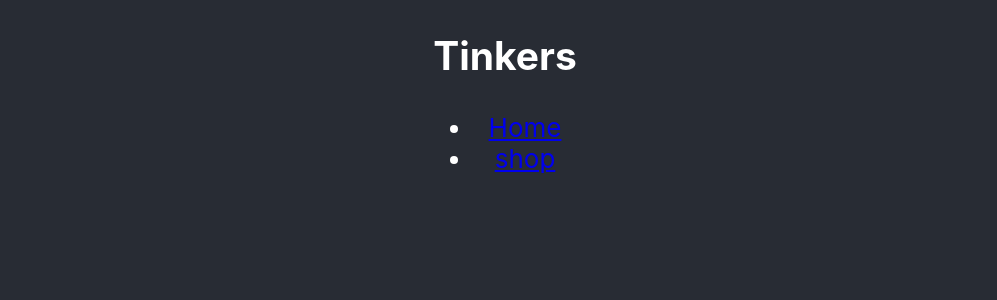
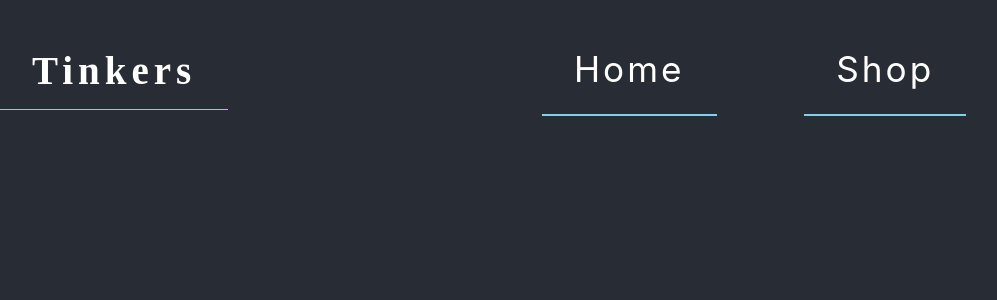
Before and after one commit to YasirHasn9/react-in-depth, a React (Create React App) app in the folder react-app/: page / in a window 1280 px wide. Shown: the top 300 px of the page, without its empty margins (135-1132 px from the left). Built offline with nearby package versions, Linux system fonts and the light colour scheme.

Commit message:
style the navbar

```diff
--- a/react-app/src/App.css
+++ b/react-app/src/App.css
@@ -14,3 +14,7 @@
   width: 100vw;
   height:100vh;
 }
+
+a {
+  text-decoration: none;
+}
--- a/react-app/src/App.tsx
+++ b/react-app/src/App.tsx
@@ -2,6 +2,7 @@
 import {Route , Link} from "react-router-dom"
 import {ThemeProvider,DefaultTheme}  from "styled-components"
 import {lightTheme} from "./theme"
+import {NavBar} from "./style"
 import "./App.css"
 
 // import GrandFather from "./passingDrop"
@@ -82,13 +83,13 @@ function App() {
 
       <ListCities /> */}
       <header className="App-header">
-        <nav>
-          <h1>Tinkers</h1>
-          <ul>
-            <li><Link to="/">Home</Link></li>
-            <li><Link to="/shop">shop</Link></li>
-          </ul>
-        </nav>
+        <NavBar>
+          <h1><Link to="/">Tinkers</Link></h1>
+          <div>
+            <Link color="red" to="/">home</Link>
+            <Link to="/shop">shop</Link>
+          </div>
+        </NavBar>
       </header>
     </div>
     </ThemeProvider>
--- a/react-app/src/style.ts
+++ b/react-app/src/style.ts
@@ -1,7 +1,42 @@
-import React from "react"
 import styled from "styled-components"
 
 
-const NavBar = styled.nav`
-
+export const NavBar = styled.nav`
+width:100%;
+display:flex;
+justify-content:space-around;
+h1 {
+    padding:1rem 2rem;
+    border-bottom:1px solid skyblue;
+    letter-spacing:5px;
+    font-family:cursive;
+    a {
+        color:#fff;
+    }
+}
+ div {
+     display:flex;
+     justify-content:space-around;
+     align-items:center;
+     width:40%;
+     a {
+         padding:1.5rem 2rem;
+         border-bottom:2px solid skyblue;
+         text-decoration:none;
+         color:#fff;
+         font-size:2.2rem;
+         text-transform:capitalize;
+         transition:all .4s;
+         letter-spacing:3px;
+         transform:translateY(-1px);
+         &:hover {
+             background:#000;
+             border-radius:1rem;
+             transform:translateY(-3px);
+         }
+         &:active {
+            transform:translateY(-2px);
+         }
+        }
+ }
 `
```
